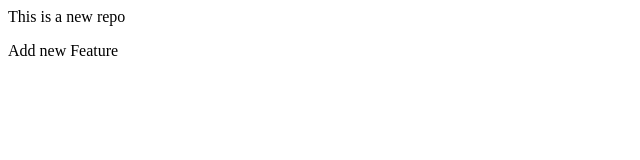
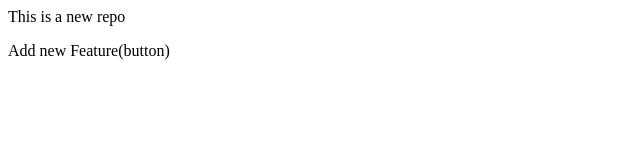
Before and after one commit to Satyaprakash-2002/localrepo, a plain HTML site: page index.html in a window 1280 px wide. Shown: the full height of the page, 0-640 px from the left. Drawn offline with Linux system fonts and the light colour scheme.

Commit message:
Add Button

```diff
--- a/index.html
+++ b/index.html
@@ -1,2 +1,2 @@
 <p>This is a new repo</p>
-<p>Add new Feature</p>
+<p>Add new Feature(button)</p>
```
